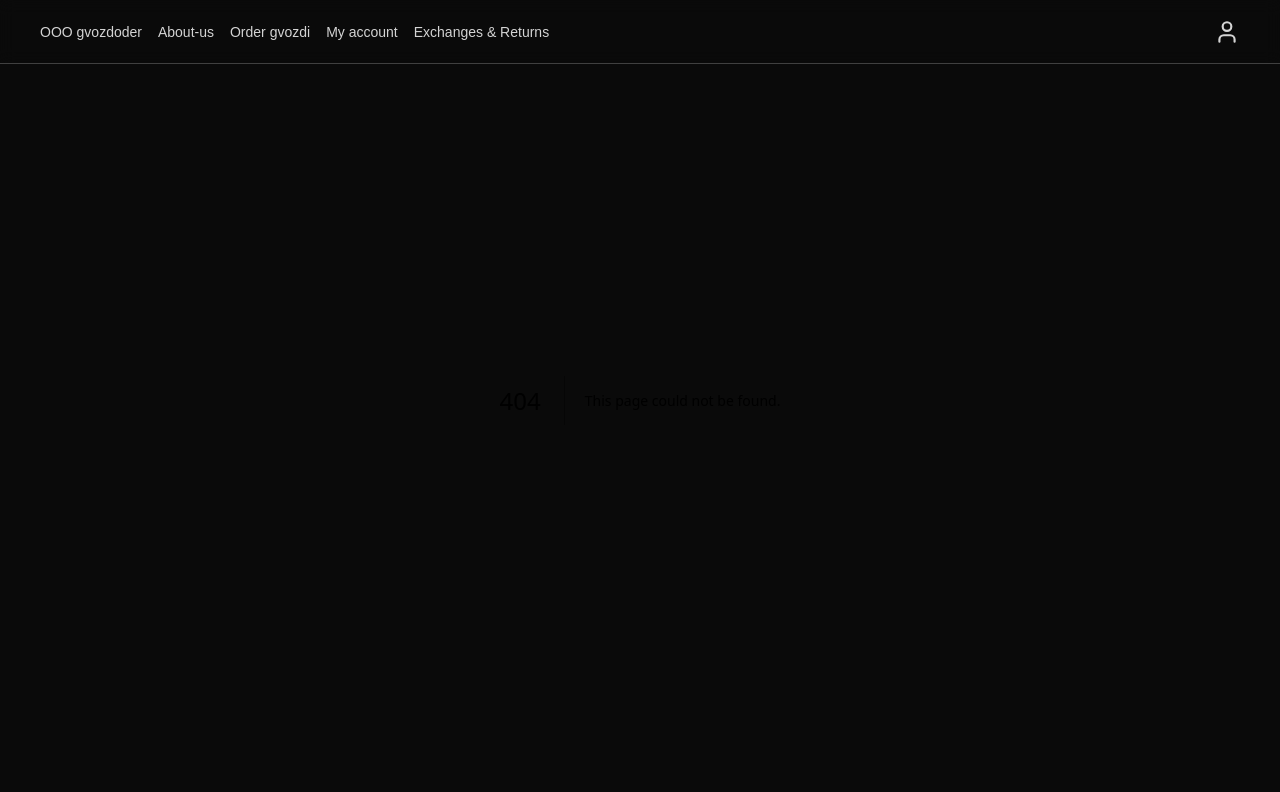
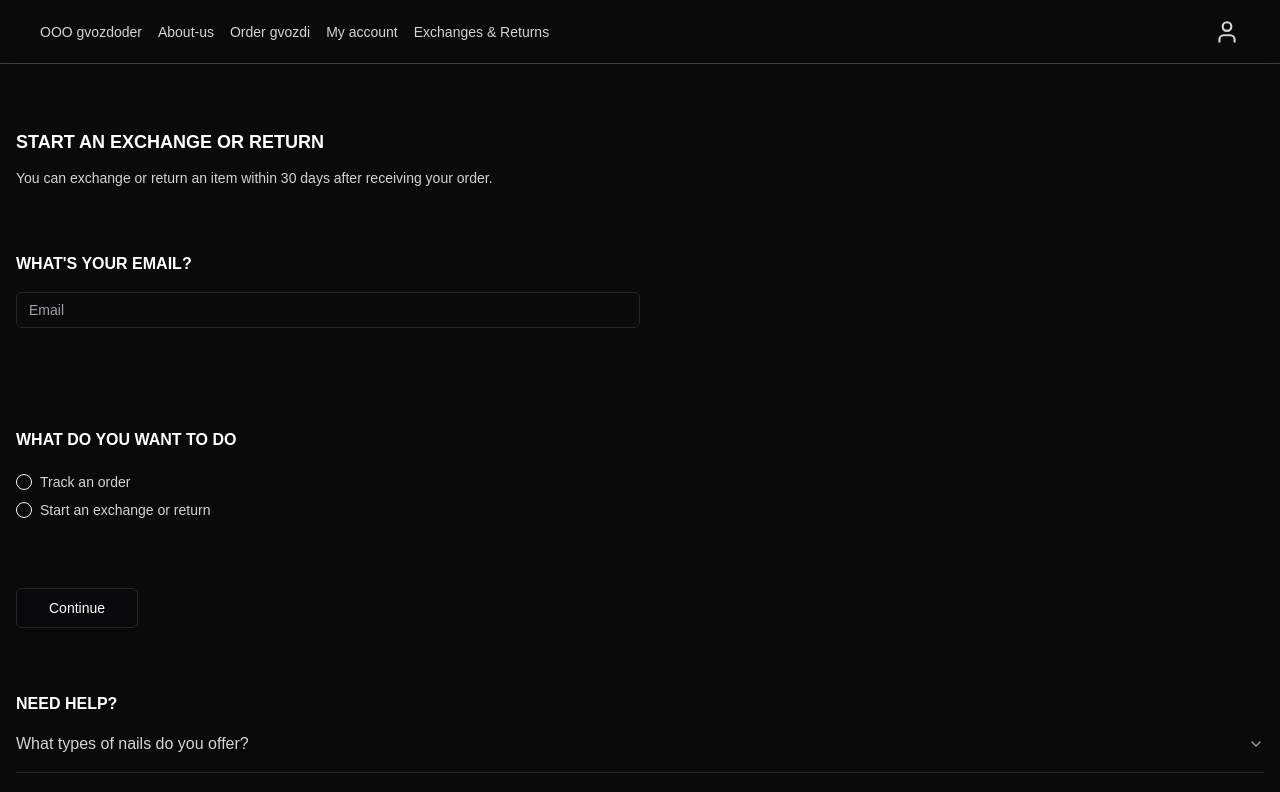
Before and after one commit to m1tra/OOO-gvozdoder, a Next.js app: page /returns/start-a-return in a window 1280 px wide. Before the commit this address had no page. Shown: the top 792 px of the page. Built offline with nearby package versions, Linux system fonts and the light colour scheme.

Commit message:
add start-a-return

```diff
--- a/package.json
+++ b/package.json
@@ -16,6 +16,7 @@
     "@radix-ui/react-dropdown-menu": "^2.1.6",
     "@radix-ui/react-hover-card": "^1.1.6",
     "@radix-ui/react-label": "^2.1.2",
+    "@radix-ui/react-radio-group": "^1.2.3",
     "@radix-ui/react-slot": "^1.1.2",
     "@radix-ui/react-tabs": "^1.1.3",
     "@radix-ui/react-toast": "^1.2.6",
--- a/src/app/returns/page.tsx
+++ b/src/app/returns/page.tsx
@@ -95,7 +95,7 @@ const ReturnsSection = () => {
                     <p className='pt-4 text-neutral-300 text-sm'>Start a return on our website or on the app and follow the instructions. You’ll receive all the details you need before dropping off your parcel at the drop-off point.
                         Did you buy something in one of our stores? You cannot return this by post.</p>
                     <p className='pt-4 text-neutral-300 text-sm'>Did you buy something in one of our stores? You cannot return this by post.</p>
-                    <Link href='/returns/start_a_return'>
+                    <Link href='/returns/start-a-return'>
                         <Button className='mt-2 font-bold rounded-none'>START A RETURN</Button>
                     </Link>
                 </div>
--- /dev/null
+++ b/src/app/returns/start-a-return/page.tsx
@@ -0,0 +1,177 @@
+"use client"
+
+import { useState } from "react"
+import { zodResolver } from "@hookform/resolvers/zod"
+import { useForm } from "react-hook-form"
+import { ArrowRight } from "lucide-react"
+import * as z from "zod"
+
+import { Button } from "@/components/ui/button"
+import { Input } from "@/components/ui/input"
+import { Label } from "@/components/ui/label"
+import { RadioGroup, RadioGroupItem } from "@/components/ui/radio-group"
+import { Form, FormControl, FormField, FormItem, FormMessage } from "@/components/ui/form"
+
+const emailFormSchema = z.object({
+  email: z.string().email("Please enter a valid email address"),
+  action: z.enum(["track", "exchange"], {
+    required_error: "Please select what you want to do",
+  }),
+})
+
+const orderFormSchema = z.object({
+    orderNumber: z.string()
+      .min(1, "Order number is required")
+      .regex(/^[a-zA-Z0-9]{100,101}$/, "Sorry, your order number seems to be incorrect. Please double check it. It should look like this: QQAAAEwNwAAADgAAAA="),
+  });
+
+
+export default function OrderTracking() {
+  const [title, setTitle] = useState("START AN EXCHANGE OR RETURN")
+  const [showOrderForm, setShowOrderForm] = useState(false)
+
+  const emailForm = useForm<z.infer<typeof emailFormSchema>>({
+    resolver: zodResolver(emailFormSchema),
+    defaultValues: {
+      email: "",
+      action: undefined,
+    },
+  })
+
+  const orderForm = useForm<z.infer<typeof orderFormSchema>>({
+    resolver: zodResolver(orderFormSchema),
+    defaultValues: {
+      orderNumber: "",
+    },
+  })
+
+  function onEmailSubmit(values: z.infer<typeof emailFormSchema>) {
+    if (values.email && values.action) {
+      setShowOrderForm(true)
+    }
+  }
+
+  function onOrderSubmit(values: z.infer<typeof orderFormSchema>) {
+    console.log("Order form submitted:", values)
+  }
+
+  const handleActionChange = (value: string) => {
+    setTitle(value === "track" ? "TRACK AN ORDER" : "START AN EXCHANGE OR RETURN")
+  }
+
+  if (showOrderForm) {
+    return (
+      <div className="">
+        <div className="pt-16">
+            <h1 className="uppercase font-bold text-lg">MANAGE ORDERS AND RETURNS</h1>
+            <p className="pt-3 text-neutral-300 text-sm">
+              Enter your order number to track your order. If you don&apos;t want to look up your order number, you can also
+              create an account.
+            </p>
+        </div>
+
+
+        <Form {...orderForm}>
+          <form onSubmit={orderForm.handleSubmit(onOrderSubmit)} className="py-16 max-w-2xl">
+            <FormField
+              control={orderForm.control}
+              name="orderNumber"
+              render={({ field }) => (
+                <FormItem>
+                  <FormControl>
+                    <Input placeholder="Order number *" className="w-full lg:w-1/2" {...field} />
+                  </FormControl>
+                  <p className="text-gray-500 text-sm mt-2">You can find this in your confirmation email</p>
+                  <div className="h-5 text-wrap">
+                    <FormMessage className=""/>
+                  </div>
+                </FormItem>
+              )}
+            />
+
+            <Button type="submit" className="mt-12">
+              CONTINUE
+              <ArrowRight className="ml-2 h-5 w-5" />
+            </Button>
+          </form>
+        </Form>
+      </div>
+    )
+  }
+
+  return (
+    <div className=" text-white ">
+      <div className="pt-16">
+        <h1 className="uppercase font-bold text-lg">{title}</h1>
+        <p className="pt-3 text-neutral-300 text-sm">You can exchange or return an item within 30 days after receiving your order.</p>
+      </div>
+      <Form {...emailForm}>
+        <form onSubmit={emailForm.handleSubmit(onEmailSubmit)} className="">
+          <div className="py-16">
+            <h2 className="uppercase font-bold text-base">WHAT&apos;S YOUR EMAIL?</h2>
+            <FormField
+              control={emailForm.control}
+              name="email"
+              render={({ field }) => (
+                <FormItem>
+                  <FormControl>
+                    <Input
+                      placeholder="Email"
+                      className="w-full lg:w-1/2 my-4"
+                      {...field}
+                    />
+                  </FormControl>
+                  <div className="h-5">
+                  <FormMessage />
+                  </div>
+                </FormItem>
+              )}
+            />
+          </div>
+
+          <div className="">
+            <h2 className="uppercase font-bold text-base pb-5">WHAT DO YOU WANT TO DO</h2>
+            <FormField
+              control={emailForm.control}
+              name="action"
+              render={({ field }) => (
+                <FormItem>
+                  <FormControl>
+                    <RadioGroup
+                      onValueChange={(value) => {
+                        field.onChange(value)
+                        handleActionChange(value)
+                      }}
+                      value={field.value}
+                      className=""
+                    >
+                      <div className="flex items-center space-x-2">
+                        <RadioGroupItem value="track" id="track" />
+                        <Label htmlFor="track" className=" text-neutral-300 text-sm">
+                          Track an order
+                        </Label>
+                      </div>
+                      <div className="flex items-center space-x-2">
+                        <RadioGroupItem value="exchange" id="exchange" />
+                        <Label htmlFor="exchange" className=" text-neutral-300 text-sm">
+                          Start an exchange or return
+                        </Label>
+                      </div>
+                    </RadioGroup>
+                  </FormControl>
+                  <div className="h-5">
+                  <FormMessage />
+                  </div>
+                </FormItem>
+              )}
+            />
+          </div>
+
+          <Button variant="outline" className="mt-10" size={'lg'}>
+            Continue
+          </Button>
+        </form>
+      </Form>
+    </div>
+  )
+}
--- a/src/app/returns/start_a_return/page.tsx
+++ /dev/null
@@ -1,42 +0,0 @@
-import { Button } from "@/components/ui/button";
-import { Checkbox } from "@/components/ui/checkbox";
-import { Input } from "@/components/ui/input";
-
-const ReturnsSection = () => {
-    return (
-        <main className=" ">
-            <div className="pt-16">
-                <h1 className="uppercase font-bold text-lg">Start an exchange or return</h1>
-                <p className="pt-3 text-neutral-300 text-sm">You can exchange or return an item within 30 days after receiving your order.</p>
-            </div>
-            <div className="py-16">
-                <h2 className="uppercase font-bold text-base">What’s your email?</h2>
-                <Input className="w-1/2 my-4" type="email" placeholder="Email" />
-            </div>
-            <div className="">
-                <h2 className="uppercase font-bold text-base">What do you want to do</h2>
-                <div className="flex items-center space-x-2 pt-2">
-                    <Checkbox id="terms" />
-                    <label
-                        htmlFor="terms"
-                        className="text-sm font-medium leading-none peer-disabled:cursor-not-allowed peer-disabled:opacity-70 text-neutral-300 "
-                    >
-                    Track an order
-                    </label>
-                </div>
-                <div className="flex items-center space-x-2 pt-2">
-                    <Checkbox id="terms" />
-                    <label
-                        htmlFor="terms"
-                        className="text-sm font-medium leading-none peer-disabled:cursor-not-allowed peer-disabled:opacity-70 text-neutral-300 "
-                    >
-                    Start an exchange or return
-                    </label>
-                </div>
-            </div>
-            <Button variant="outline" className="mt-10" size={'lg'}>Continue</Button>
-        </main>
-    );
-};
-
-export default ReturnsSection;
--- /dev/null
+++ b/src/components/ui/radio-group.tsx
@@ -0,0 +1,44 @@
+"use client"
+
+import * as React from "react"
+import * as RadioGroupPrimitive from "@radix-ui/react-radio-group"
+import { Circle } from "lucide-react"
+
+import { cn } from "@/lib/utils"
+
+const RadioGroup = React.forwardRef<
+  React.ElementRef<typeof RadioGroupPrimitive.Root>,
+  React.ComponentPropsWithoutRef<typeof RadioGroupPrimitive.Root>
+>(({ className, ...props }, ref) => {
+  return (
+    <RadioGroupPrimitive.Root
+      className={cn("grid gap-2", className)}
+      {...props}
+      ref={ref}
+    />
+  )
+})
+RadioGroup.displayName = RadioGroupPrimitive.Root.displayName
+
+const RadioGroupItem = React.forwardRef<
+  React.ElementRef<typeof RadioGroupPrimitive.Item>,
+  React.ComponentPropsWithoutRef<typeof RadioGroupPrimitive.Item>
+>(({ className, ...props }, ref) => {
+  return (
+    <RadioGroupPrimitive.Item
+      ref={ref}
+      className={cn(
+        "aspect-square h-4 w-4 rounded-full border border-primary text-primary shadow focus:outline-none focus-visible:ring-1 focus-visible:ring-ring disabled:cursor-not-allowed disabled:opacity-50",
+        className
+      )}
+      {...props}
+    >
+      <RadioGroupPrimitive.Indicator className="flex items-center justify-center">
+        <Circle className="h-3.5 w-3.5 fill-primary" />
+      </RadioGroupPrimitive.Indicator>
+    </RadioGroupPrimitive.Item>
+  )
+})
+RadioGroupItem.displayName = RadioGroupPrimitive.Item.displayName
+
+export { RadioGroup, RadioGroupItem }
```
Also changed, not shown: 1 other file (tests, documents, lock files or other folders).
